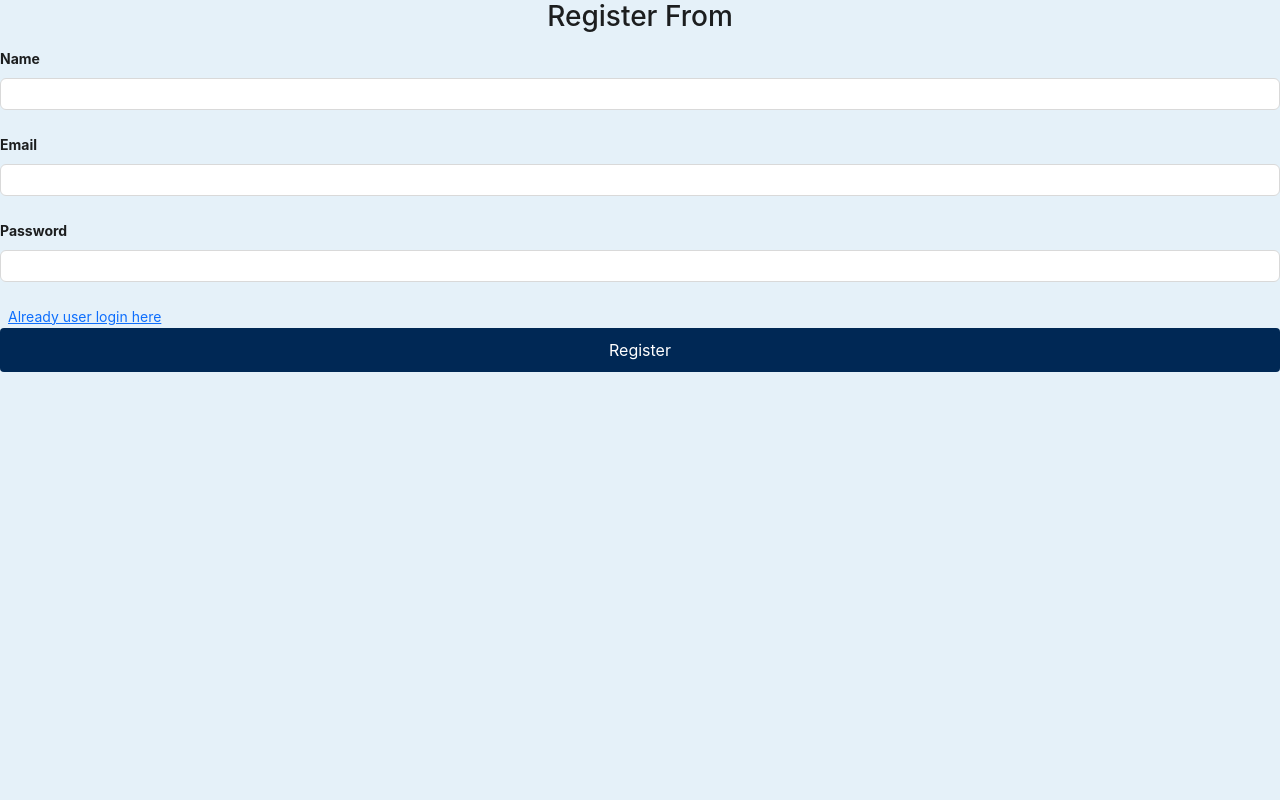
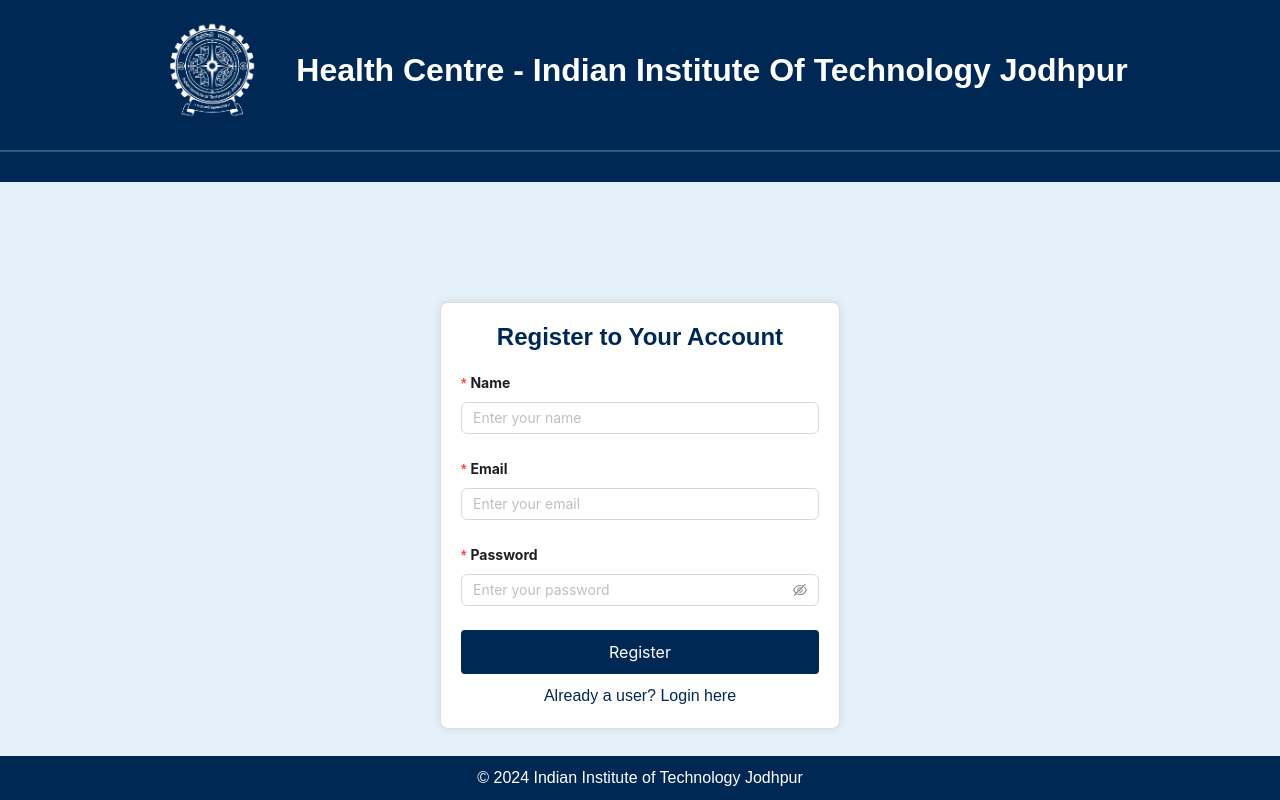
Before and after one commit to Tyson0001/Doctor_appointment, a React (Create React App) app in the folder client/: page /register in a window 1280 px wide. Built offline with nearby package versions, Linux system fonts and the light colour scheme.

Commit message:
UI designing of Registration page

```diff
--- a/client/src/pages/Register.js
+++ b/client/src/pages/Register.js
@@ -4,55 +4,80 @@
 import axios from "axios";
 import { Link, useNavigate } from "react-router-dom";
 import { useDispatch } from "react-redux";
-import { showLoading,hideLoading } from "../redux/features/alertSlice";
+import { showLoading, hideLoading } from "../redux/features/alertSlice";
+
 const Register = () => {
   const navigate = useNavigate();
-  const dispatch=useDispatch()
-  //form handler
-  const onfinishHandler = async (values) => {
+  const dispatch = useDispatch();
+
+  // form handler
+  const onFinishHandler = async (values) => {
     try {
-      dispatch(showLoading())
+      dispatch(showLoading());
       const res = await axios.post("/api/v1/user/register", values);
-      dispatch(hideLoading())
+      dispatch(hideLoading());
       if (res.data.success) {
-        message.success("Register Successfully!");
+        message.success("Registered Successfully!");
         navigate("/login");
       } else {
         message.error(res.data.message);
       }
     } catch (error) {
-      dispatch(hideLoading())
+      dispatch(hideLoading());
       console.log(error);
       message.error("Something Went Wrong");
     }
   };
+
   return (
-    <>
-      <div className="form-container ">
-        <Form
-          layout="vertical"
-          onFinish={onfinishHandler}
-          className="register-form"
-        >
-          <h3 className="text-center">Register From</h3>
-          <Form.Item label="Name" name="name">
-            <Input type="text" required />
+    <div className="form-container">
+      {/* Header Section */}
+      <header className="header-section">
+        <div className="logo-container">
+          <img src="/logo.png" alt="IIT Jodhpur Logo" className="logo-image" />
+          <h1 className="heading">Health Centre - Indian Institute Of Technology Jodhpur</h1>
+        </div>
+        <hr className="header-divider" />
+      </header>
+
+      {/* Registration Form Section */}
+      <main className="form-section">
+        <div className="form-wrapper">
+          <h2 className="form-title2">Register to Your Account</h2>
+          <Form layout="vertical" onFinish={onFinishHandler} className="register-form">
+            {/* Name Field */}
+            <Form.Item label="Name" name="name" rules={[{ required: true, message: "Please enter your name!" }]}>
+              <Input type="text" placeholder="Enter your name" />
             </Form.Item>
-          <Form.Item label="Email" name="email">
-            <Input type="email" required />
+
+            {/* Email Field */}
+            <Form.Item label="Email" name="email" rules={[{ required: true, message: "Please enter your email!" }, { type: "email", message: "Please enter a valid email!" }]}>
+              <Input type="email" placeholder="Enter your email" />
             </Form.Item>
-          <Form.Item label="Password" name="password">
-            <Input type="password" required />
+
+            {/* Password Field */}
+            <Form.Item label="Password" name="password" rules={[{ required: true, message: "Please enter your password!" }]}>
+              <Input.Password placeholder="Enter your password" />
             </Form.Item>
-          <Link to="/login" className="m-2">
-            Already user login here
-          </Link>
+
+            {/* Register Button */}
             <button className="btn btn-primary" type="submit">
               Register
             </button>
           </Form>
+
+          {/* Additional Link */}
+          <div className="extra-links">
+            <Link to="/login">Already a user? Login here</Link>
           </div>
-    </>
+        </div>
+      </main>
+
+      {/* Footer Section */}
+      <footer className="footer-section">
+        <p className="footer-text">© {new Date().getFullYear()} Indian Institute of Technology Jodhpur</p>
+      </footer>
+    </div>
   );
 };
 
```
Lines whose indentation alone changed are shown as unchanged.
